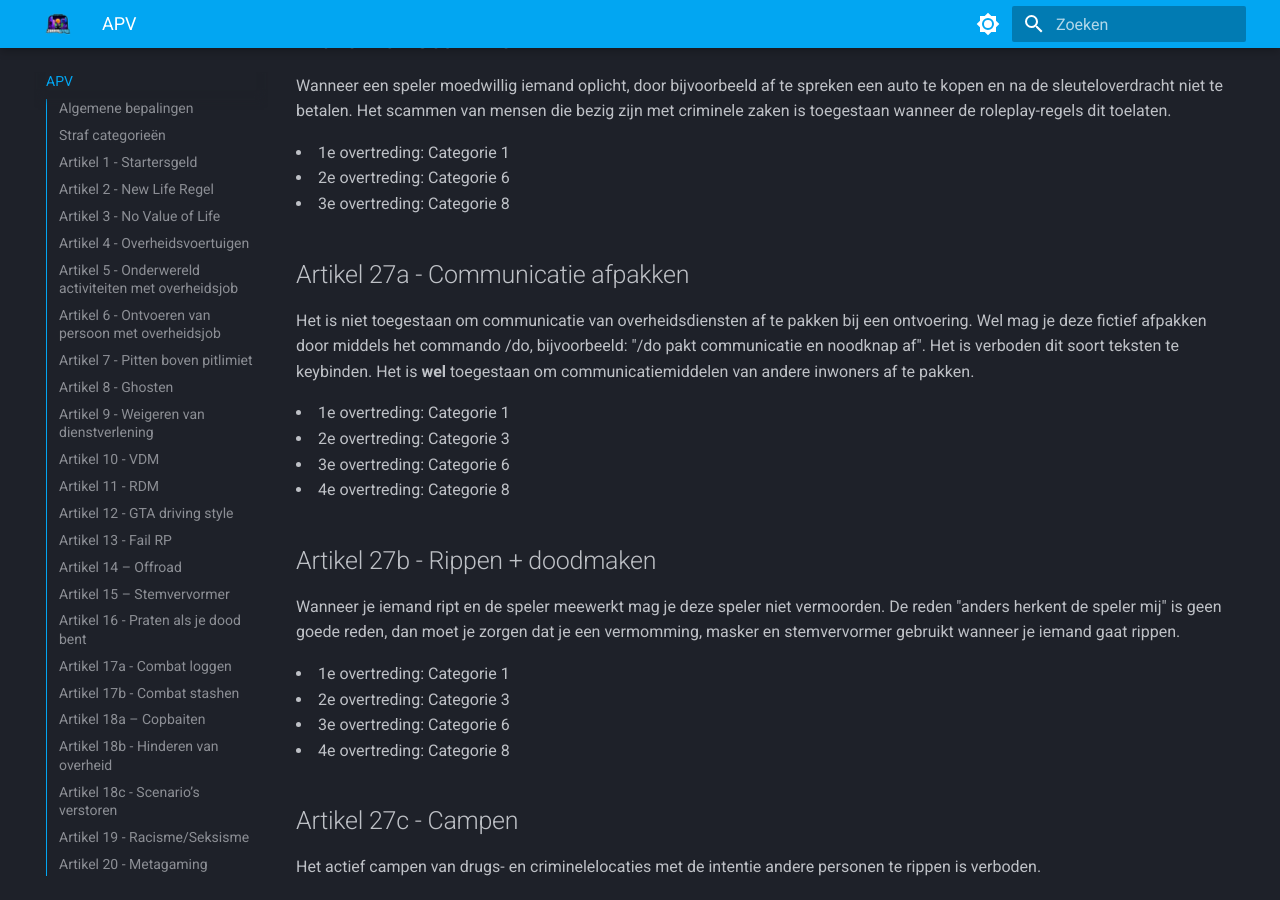
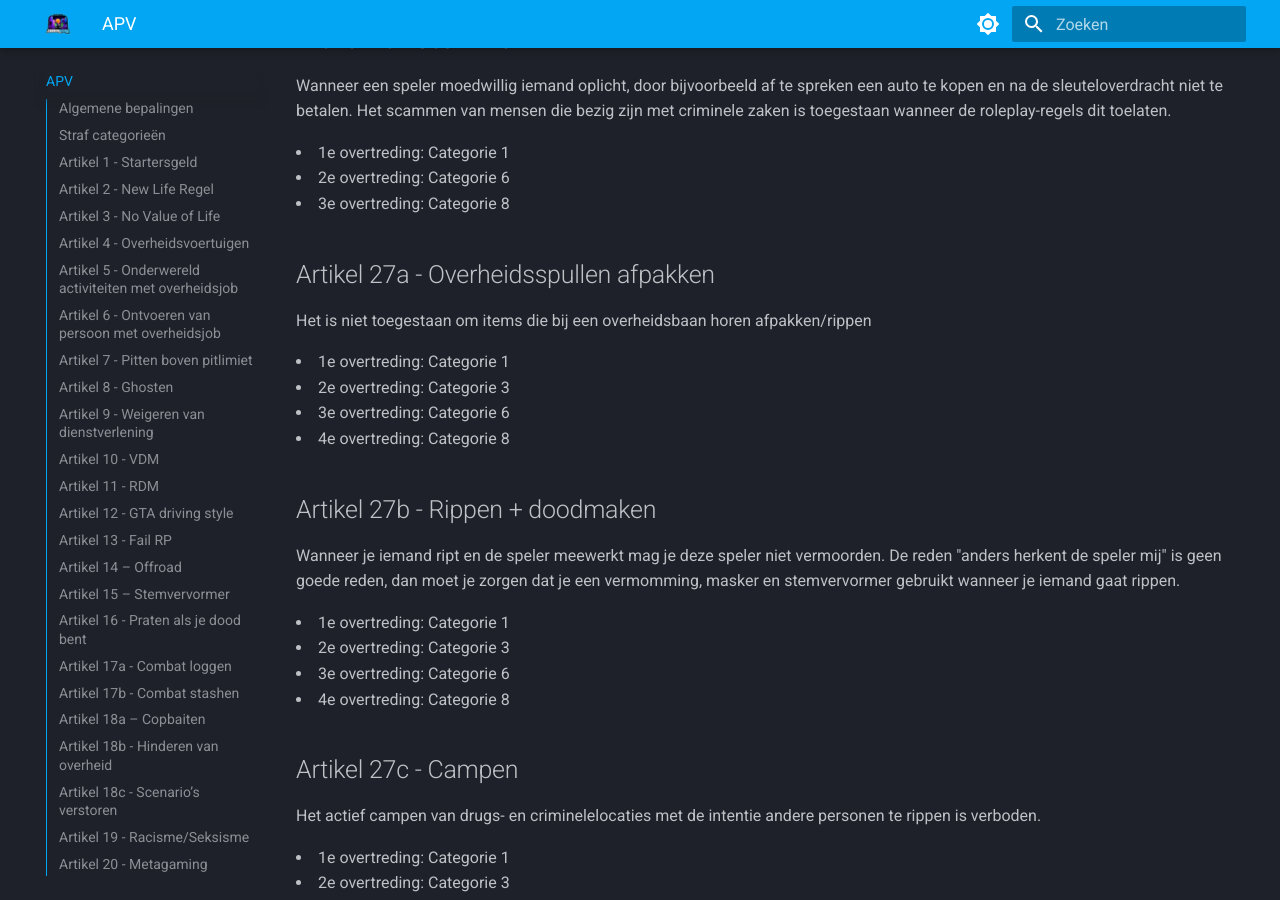
Before and after one commit to ZuiderStad-RP/regels, an MkDocs documentation site: the page built from docs/apv.md, in a window 1280 px wide and 900 px high, scrolled down 8400 px. Built offline with MkDocs 1.6.1 and Material for MkDocs 9.7.7, drawn with Linux system fonts in a browser that asks for light colours; some of the changed text lies outside the part shown.

Commit message:
Update apv.md

```diff
--- a/docs/apv.md
+++ b/docs/apv.md
@@ -229,13 +229,12 @@
 <li>2e overtreding: Categorie 6</li>
 <li>3e overtreding: Categorie 8</li>
 
-## Artikel 27a - Communicatie afpakken
-Het is niet toegestaan om communicatie van overheidsdiensten af te pakken bij een ontvoering. Wel mag je deze fictief afpakken door middels het commando /do, bijvoorbeeld: "/do pakt communicatie en noodknap af". Het is verboden dit soort teksten te keybinden. Het is <b>wel</b> toegestaan om communicatiemiddelen van andere inwoners af te pakken.
+## Artikel 27a - Overheidsspullen afpakken
+Het is niet toegestaan om items die bij een overheidsbaan horen afpakken/rippen
 <li>1e overtreding: Categorie 1</li>
 <li>2e overtreding: Categorie 3</li>
 <li>3e overtreding: Categorie 6</li>
 <li>4e overtreding: Categorie 8</li>
-
 
 ## Artikel 27b - Rippen + doodmaken
 Wanneer je iemand ript en de speler meewerkt mag je deze speler niet vermoorden. De reden "anders herkent de speler mij" is geen goede reden, dan moet je zorgen dat je een vermomming, masker en stemvervormer gebruikt wanneer je iemand gaat rippen.
```
Also changed, not shown: other parts of docs/apv.md (+3 -3 lines).
